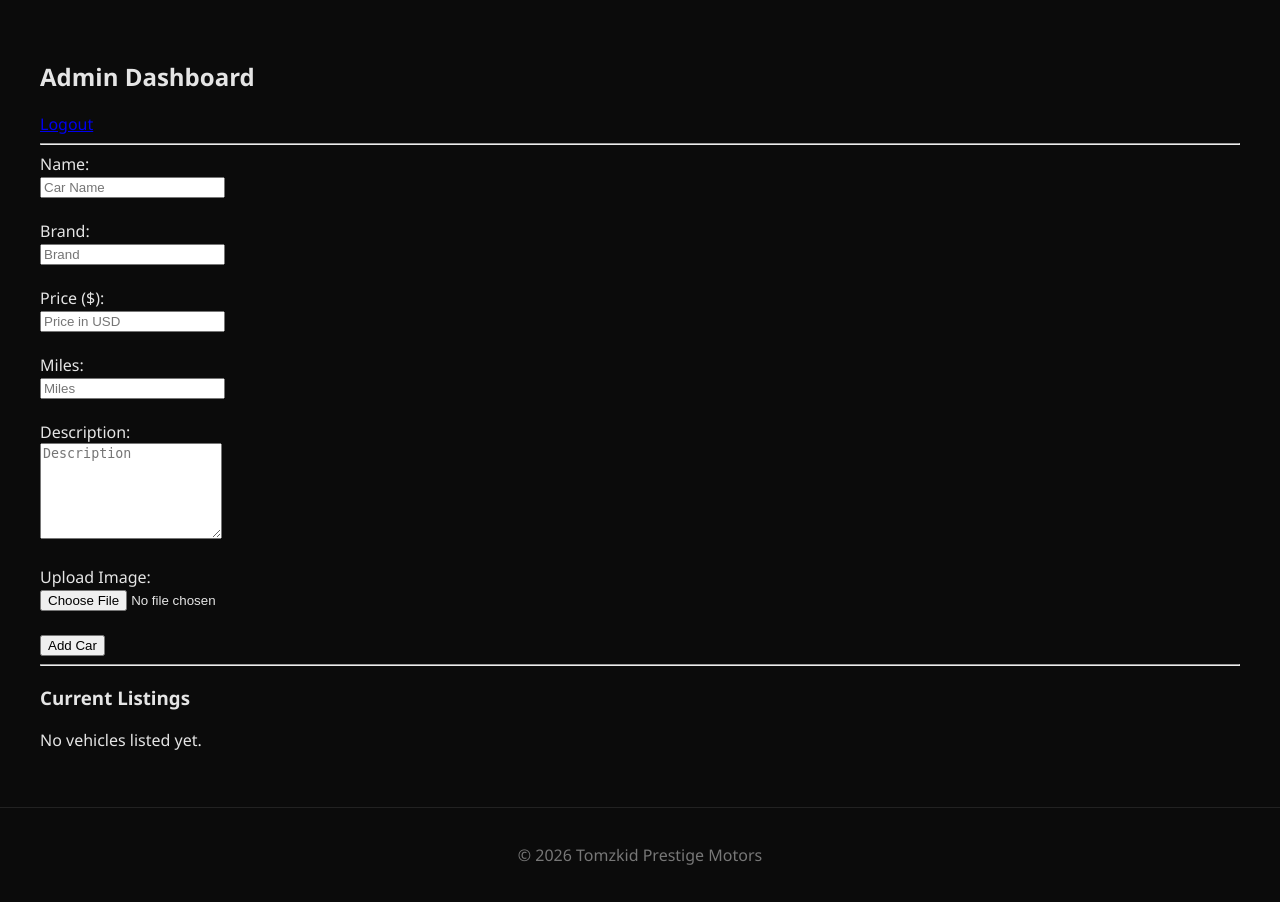
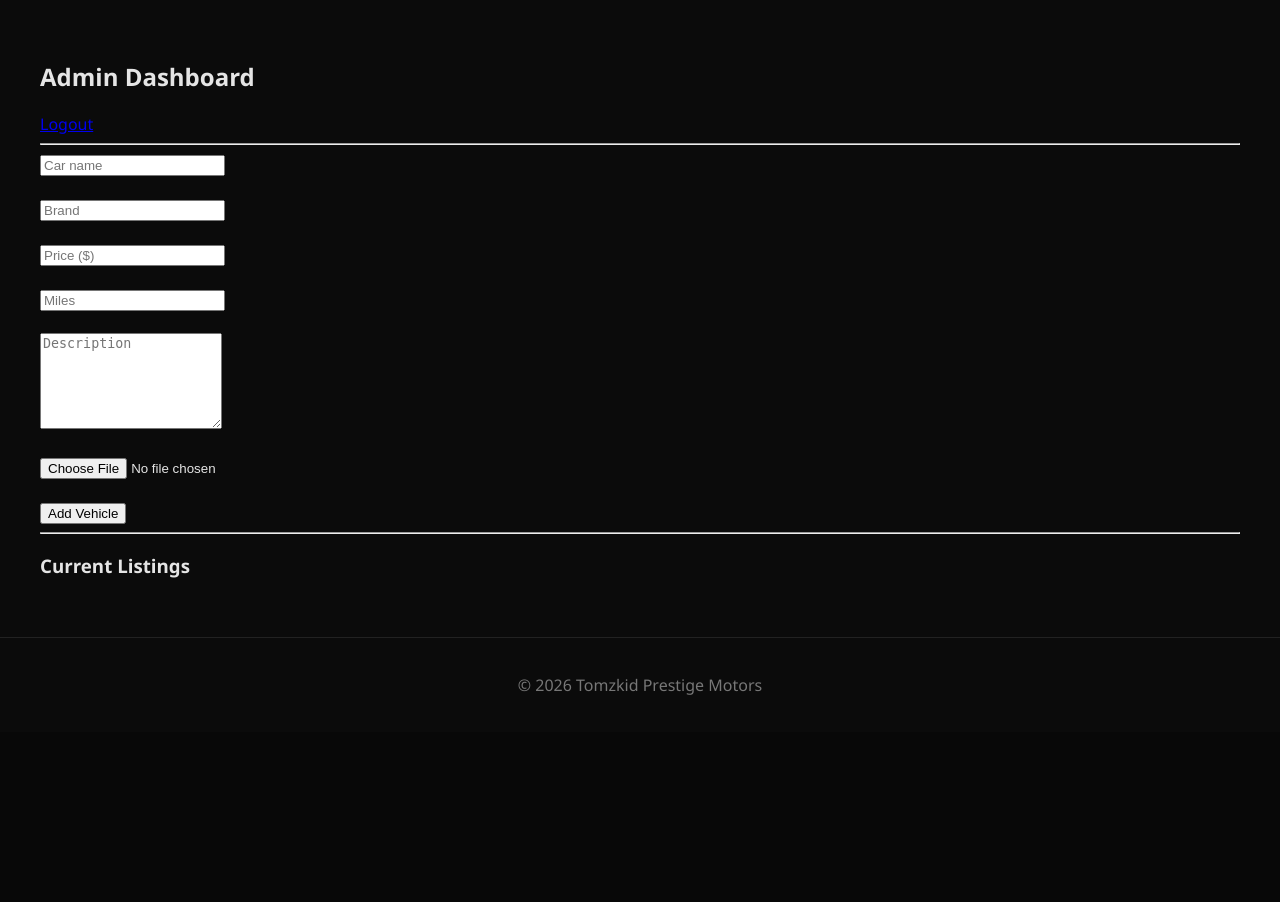
Before and after one commit to djvibez29/tomzkid-prestige-motors, a Flask app: page /admin in a window 1280 px wide. Shown: the part 100-1002 px from the top of the page. After the commit the page ends 795 px from the top, so only its background shows below. Run offline with Flask 3, Linux system fonts and the light colour scheme; the visitor is signed in with stand-in values (Sample User, id 1).

Commit message:
Update admin.html

```diff
--- a/templates/admin.html
+++ b/templates/admin.html
@@ -3,51 +3,39 @@
 
 <h2>Admin Dashboard</h2>
 <a href="/logout">Logout</a>
+
 <hr>
 
-<!-- Add New Car Form -->
 <form method="post" enctype="multipart/form-data">
-    <label>Name:</label><br>
-    <input name="name" placeholder="Car Name" required><br><br>
 
-    <label>Brand:</label><br>
+  <input name="name" placeholder="Car name" required><br><br>
+
   <input name="brand" placeholder="Brand" required><br><br>
 
-    <label>Price ($):</label><br>
-    <input name="price_usd" type="number" placeholder="Price in USD" required><br><br>
+  <input name="price_usd" type="number" placeholder="Price ($)" required><br><br>
 
-    <label>Miles:</label><br>
   <input name="miles" type="number" placeholder="Miles" required><br><br>
 
-    <label>Description:</label><br>
   <textarea name="description" rows="6" placeholder="Description" required></textarea><br><br>
 
-    <label>Upload Image:</label><br>
-    <input type="file" name="image" required><br><br>
+  <input type="file" name="image" accept="image/*" required><br><br>
 
-    <button type="submit">Add Car</button>
+  <button type="submit">Add Vehicle</button>
+
 </form>
 
 <hr>
 
 <h3>Current Listings</h3>
-{% if cars %}
-    <div class="car-grid">
+
 {% for car in cars %}
-        <div class="car-card">
-            <h3>{{ car.name }}</h3>
-            {% if car.brand %}
-                <p><strong>Brand:</strong> {{ car.brand }}</p>
-            {% endif %}
-            <img src="{{ url_for('static', filename='uploads/' ~ car.image) }}" width="250">
-            <p><strong>Price:</strong> ${{ car.price_usd }}</p>
-            <p><strong>Miles:</strong> {{ car.miles }}</p>
+  <div>
+    <p><strong>{{ car.name }}</strong> — {{ car.brand }}</p>
+    <img src="/static/uploads/{{ car.image }}" width="250">
+    <p>${{ car.price_usd }} | {{ car.miles }} miles</p>
     <p>{{ car.description }}</p>
   </div>
+  <hr>
 {% endfor %}
-    </div>
-{% else %}
-    <p>No vehicles listed yet.</p>
-{% endif %}
 
 {% endblock %}
```
Lines whose indentation alone changed are shown as unchanged.
